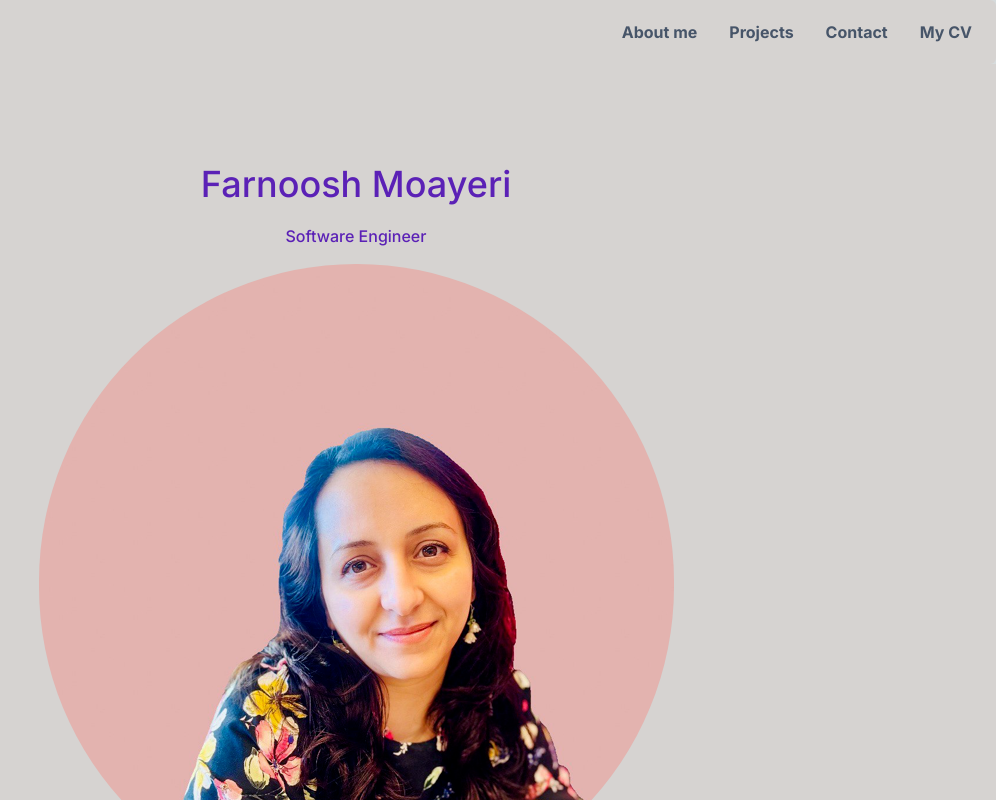
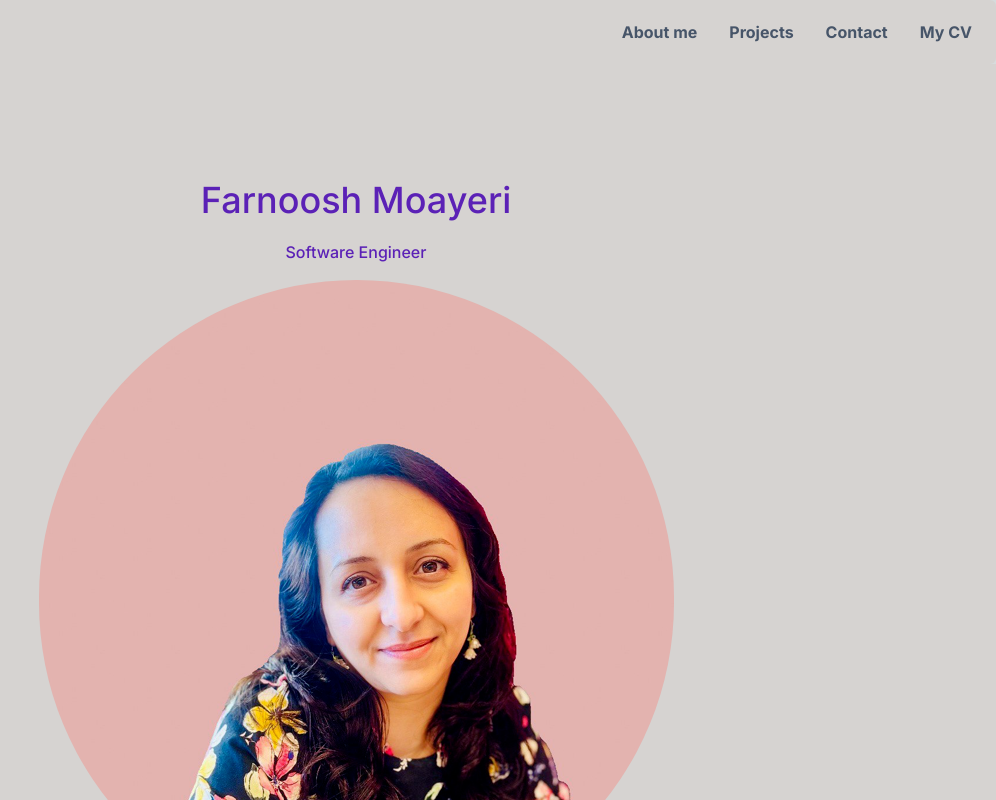
Before and after one commit to Farnooshmo/portfolio, a Next.js app: page / in a window 1280 px wide. Shown: the top 800 px of the page, without its empty margins (284-1280 px from the left). Built offline with nearby package versions, Linux system fonts and the light colour scheme.

Commit message:
Add hover:scale to the avatar

```diff
--- a/app/page.js
+++ b/app/page.js
@@ -14,14 +14,14 @@ export default function Home() {
       {/* ----ABOUT ME ---- */}
       <span className="sr-only">About me</span>
       <div
-        className=" flex flex-col items-center text-center mt-6 font-medium mb-4 text-violet-800
+        className=" flex flex-col items-center text-center mt-10 font-medium mb-4 text-violet-800
         hover:animate-pulse "
         id="about"
       >
         <TextAnimation />
         Software Engineer
       </div>
-      <div className="flex mb-4">
+      <div className="flex mb-4 hover:scale-125">
         <Image
           src="/farnooshmoayeri.png"
           width={100}
```
